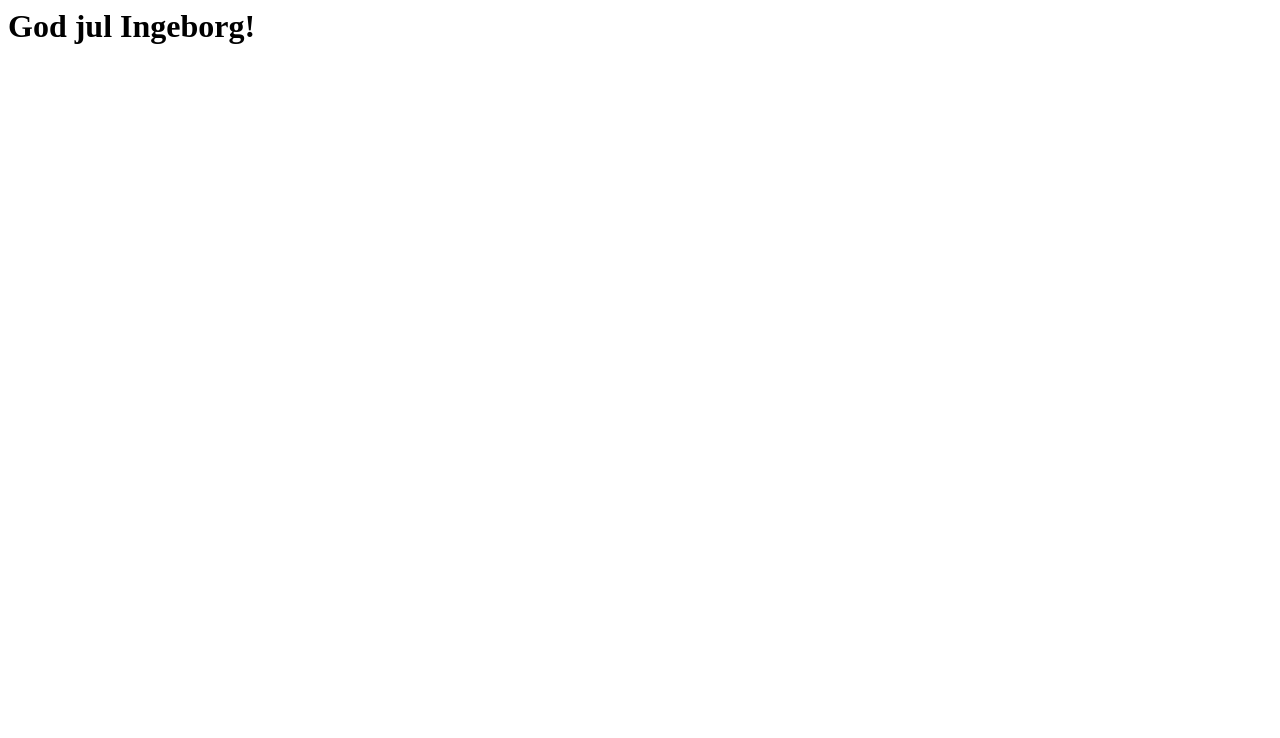
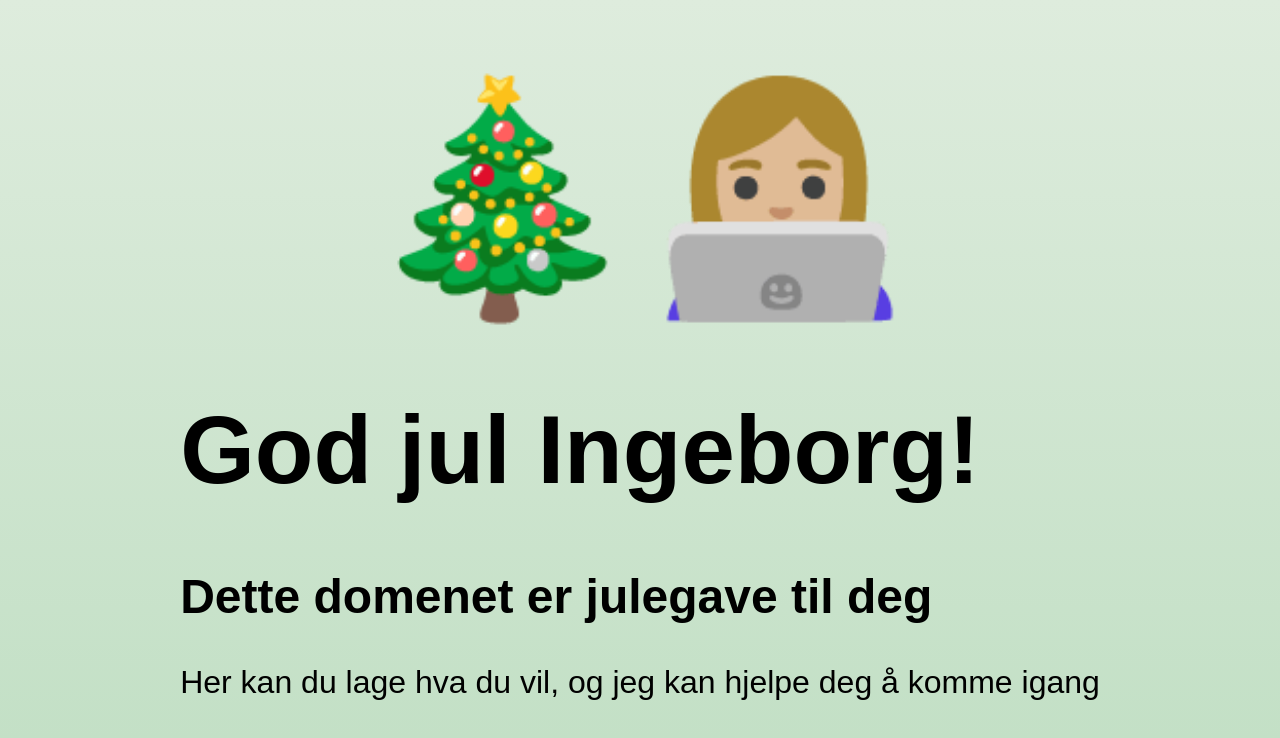
Before and after one commit to simonriple/jul, a plain HTML site: page index.html in a window 1280 px wide. Drawn offline with Linux system fonts and the light colour scheme.

Commit message:
Add content

```diff
--- a/index.html
+++ b/index.html
@@ -1,5 +1,38 @@
 <html>
+  <style>
+    html {
+      background-image: linear-gradient(to top, #c1dfc4 0%, #deecdd 100%);
+    }
+    body {
+      font-family: sans-serif;
+      display: flex;
+      justify-content: center;
+      align-items: center;
+    }
+
+    h3 {
+      font-size: 14em;
+      margin: 0;
+      text-align: center;
+    }
+    h1 {
+      font-size: 6em;
+    }
+
+    h2 {
+      font-size: 3em;
+    }
+
+    p {
+      font-size: 2em;
+    }
+  </style>
   <body>
-    <h1>God jul Ingeborg!</h1>
+    <div>
+      <h3>🎄👩🏼‍💻</h3>
+      <h1>God jul Ingeborg!</h1>
+      <h2>Dette domenet er julegave til deg</h2>
+      <p>Her kan du lage hva du vil, og jeg kan hjelpe deg å komme igang</p>
+    </div>
   </body>
 </html>
```
